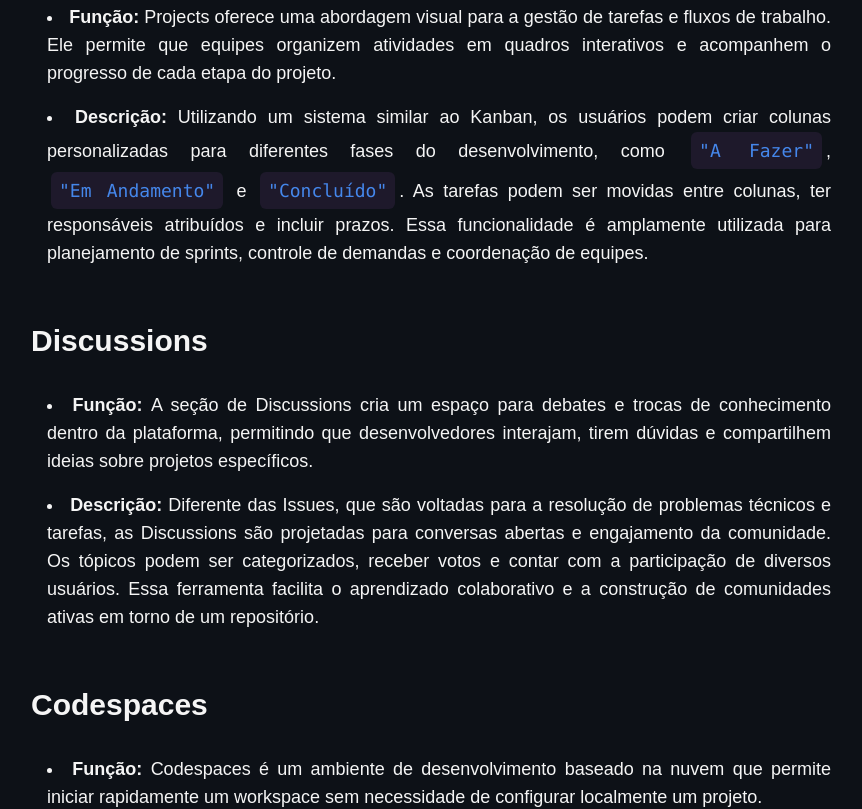
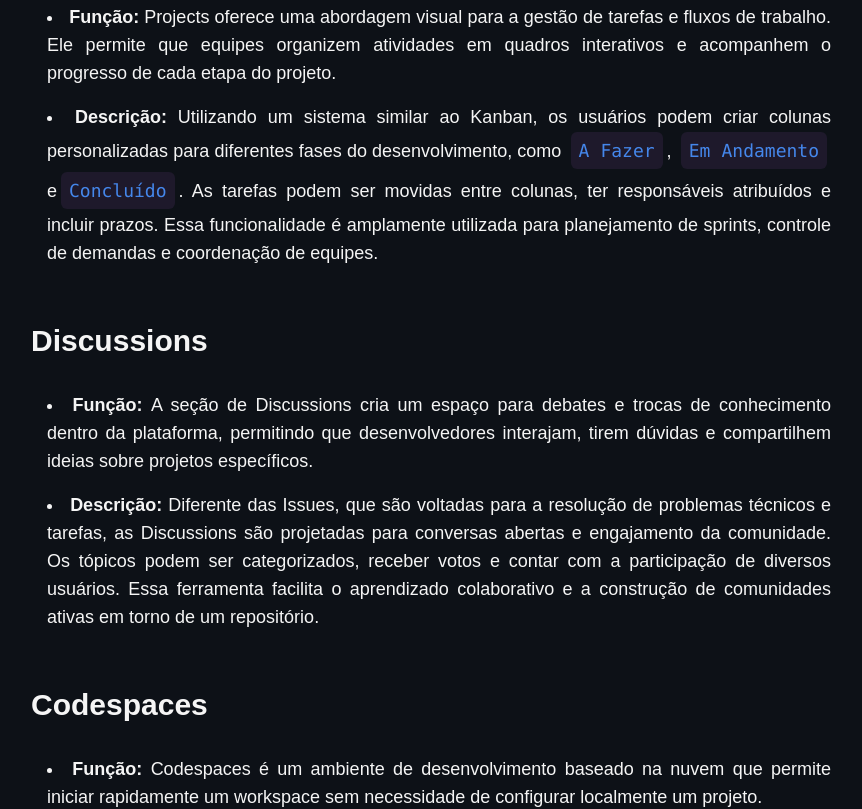
Before and after one commit to Plasma-Dev12/plasma-docs, a Next.js app: page /docs/interface-navigation/menu in a window 1280 px wide. Shown: the part 2420-3229 px from the top of the page, without its empty margins (73-935 px from the left). Built offline with nearby package versions, Linux system fonts and the light colour scheme; a web font is replaced by a local one.

Commit message:
:bug: fix: vercel build error tidy

```diff
--- a/src/app/docs/interface-navigation/menu/page.tsx
+++ b/src/app/docs/interface-navigation/menu/page.tsx
@@ -18,7 +18,7 @@ export default function Page() {
       <Content>
         <Content>
           <Paragraph>
-            Ao clicar no botão de menu lateral hamburguer bar{" "}
+            Ao clicar no botão de menu lateral hamburguer bar
             <CodeHighlight>≡</CodeHighlight>, um menu flutuante aparece no lado
             esquerdo da tela, oferecendo acesso rápido a diversas páginas e
             funcionalidades. Abaixo está a descrição detalhada de cada opção
@@ -69,7 +69,7 @@ export default function Page() {
                   Cada issue pode conter descrições detalhadas, imagens, código,
                   etiquetas <CodeHighlight>labels</CodeHighlight> para
                   categorização, responsáveis
-                  <CodeHighlight>assignees</CodeHighlight> e marcos{" "}
+                  <CodeHighlight>assignees</CodeHighlight> e marcos
                   <CodeHighlight>milestones</CodeHighlight> para melhor
                   organização. Os usuários podem comentar, sugerir soluções e
                   fechar issues conforme são resolvidas. Essa funcionalidade é
@@ -94,7 +94,7 @@ export default function Page() {
               </ListItem>
               <ListItem>
                 <Topic title="Descrição">
-                  Os desenvolvedores podem criar um{" "}
+                  Os desenvolvedores podem criar um
                   <CodeHighlight>pull request (PR)</CodeHighlight> para sugerir
                   mudanças, anexando comentários e justificativas. Revisores
                   podem analisar as alterações, sugerir edições e aprovar ou
@@ -123,13 +123,13 @@ export default function Page() {
                 <Topic title="Descrição">
                   Utilizando um sistema similar ao Kanban, os usuários podem
                   criar colunas personalizadas para diferentes fases do
-                  desenvolvimento, como <CodeHighlight>"A Fazer"</CodeHighlight>
-                  , <CodeHighlight>"Em Andamento"</CodeHighlight> e{" "}
-                  <CodeHighlight>"Concluído"</CodeHighlight>. As tarefas podem
-                  ser movidas entre colunas, ter responsáveis atribuídos e
-                  incluir prazos. Essa funcionalidade é amplamente utilizada
-                  para planejamento de sprints, controle de demandas e
-                  coordenação de equipes.
+                  desenvolvimento, como <CodeHighlight>A Fazer</CodeHighlight>,{" "}
+                  <CodeHighlight>Em Andamento</CodeHighlight> e
+                  <CodeHighlight>Concluído</CodeHighlight>. As tarefas podem ser
+                  movidas entre colunas, ter responsáveis atribuídos e incluir
+                  prazos. Essa funcionalidade é amplamente utilizada para
+                  planejamento de sprints, controle de demandas e coordenação de
+                  equipes.
                 </Topic>
               </ListItem>
             </List>
@@ -249,10 +249,10 @@ export default function Page() {
               <ListItem>
                 <Topic title="Descrição">
                   Os usuários podem procurar e instalar plugins que auxiliam no
-                  desenvolvimento, automação de tarefas, segurança,{" "}
+                  desenvolvimento, automação de tarefas, segurança,=
                   <CodeHighlight>
                     CI/CD Integração e Entrega Contínua
-                  </CodeHighlight>{" "}
+                  </CodeHighlight>
                   e muito mais. Entre os serviços disponíveis estão
                   monitoramento de código, análise de vulnerabilidades e
                   automação de processos. Empresas também podem disponibilizar
--- a/src/app/docs/interface-navigation/profile/page.tsx
+++ b/src/app/docs/interface-navigation/profile/page.tsx
@@ -22,7 +22,12 @@ export default function ProfilePage() {
           profissional e no acompanhamento do histórico de contribuições. A
           seguir, um detalhamento da estrutura e funcionalidades.
         </Paragraph>
-        <Image  id="navbar" className="border-2 rounded-lg" src={profilePage} alt="Profile page"/>
+        <Image
+          id="navbar"
+          className="border-2 rounded-lg"
+          src={profilePage}
+          alt="Profile page"
+        />
         <TopicContent>
           <TopicTitle>Estrutura do Perfil do Usuário</TopicTitle>
           <Paragraph>
@@ -101,9 +106,9 @@ export default function ProfilePage() {
                 </ListItem>
                 <ListItem>
                   <Topic title="Atividade Recente">
-                    Exibe as interações mais recentes do usuário, incluindo:{" "}
-                    <b>participação em Pull Requests</b>,{" "}
-                    <b>comentários em issues</b> e{" "}
+                    Exibe as interações mais recentes do usuário, incluindo:
+                    <b>participação em Pull Requests</b>,
+                    <b>comentários em issues</b> e
                     <b>contribuições a repositórios públicos</b>.
                   </Topic>
                 </ListItem>
@@ -112,7 +117,7 @@ export default function ProfilePage() {
           </Spacer>
           <Spacer>
             <Topic title="1.4 Estatísticas Gerais">
-              A seção "Estatísticas Gerais" oferece uma visão geral das
+              A seção &quot;Estatísticas Gerais&quot; oferece uma visão geral das
               atividades do usuário no GitHub, incluindo o número de
               contribuições realizadas nos últimos 12 meses, as organizações das
               quais faz parte e a possibilidade de destacar projetos específicos
```
